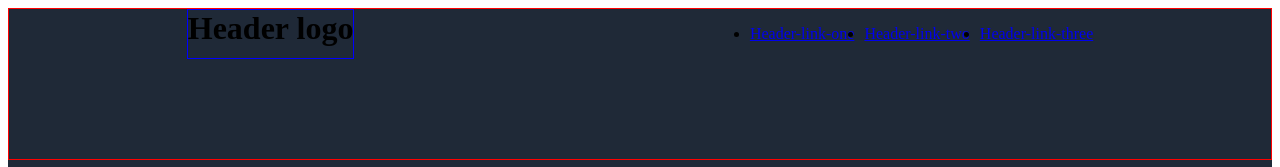
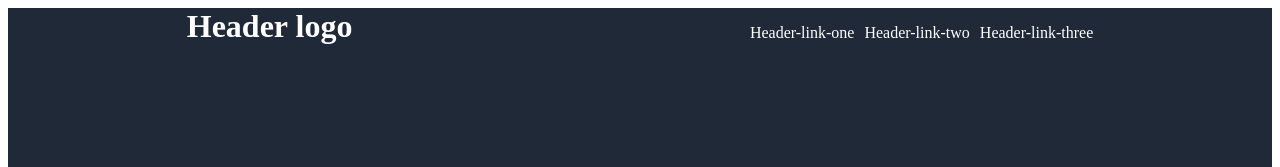
Before and after one commit to gabemackattack/Landing-Page, a plain HTML site: page index.html in a window 1280 px wide. Shown: the top 167 px of the page. Drawn offline with Linux system fonts and the light colour scheme.

Commit message:
change header color; change link style type

```diff
--- a/style.css
+++ b/style.css
@@ -11,22 +11,26 @@ body {
 .header {
     display: flex;
     justify-content: space-around;
-    border: 1px solid red;
     padding-bottom: 100px;
 
 
 }
 
 h1 {
-    border: 1px solid blue;
-    display: flex;
     margin: 0;
     padding: 0;
+    color: white;
 }
 
 ul {
     display: flex;
     gap: 10px;
+    list-style-type: none;
+}
+
+a {
+    text-decoration: none;
+    color: white;
 }
 
 .hero {
```
